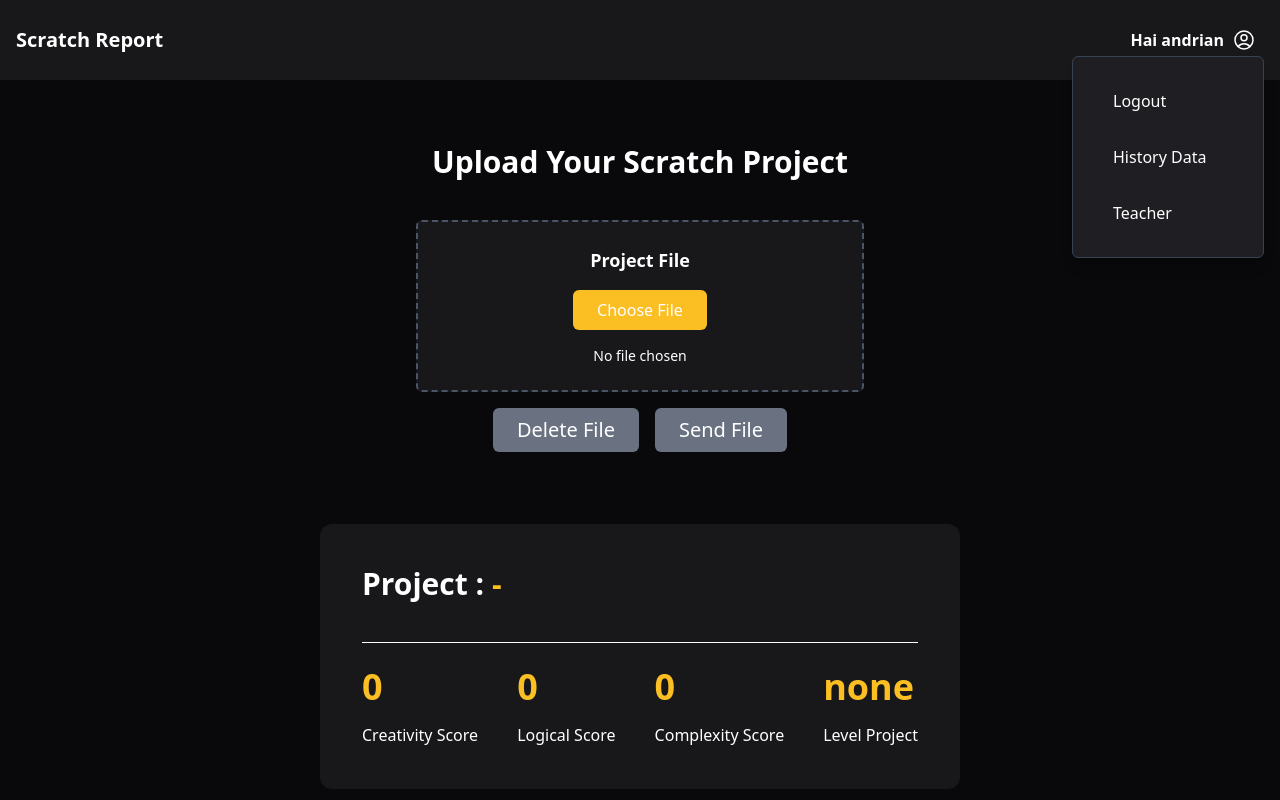
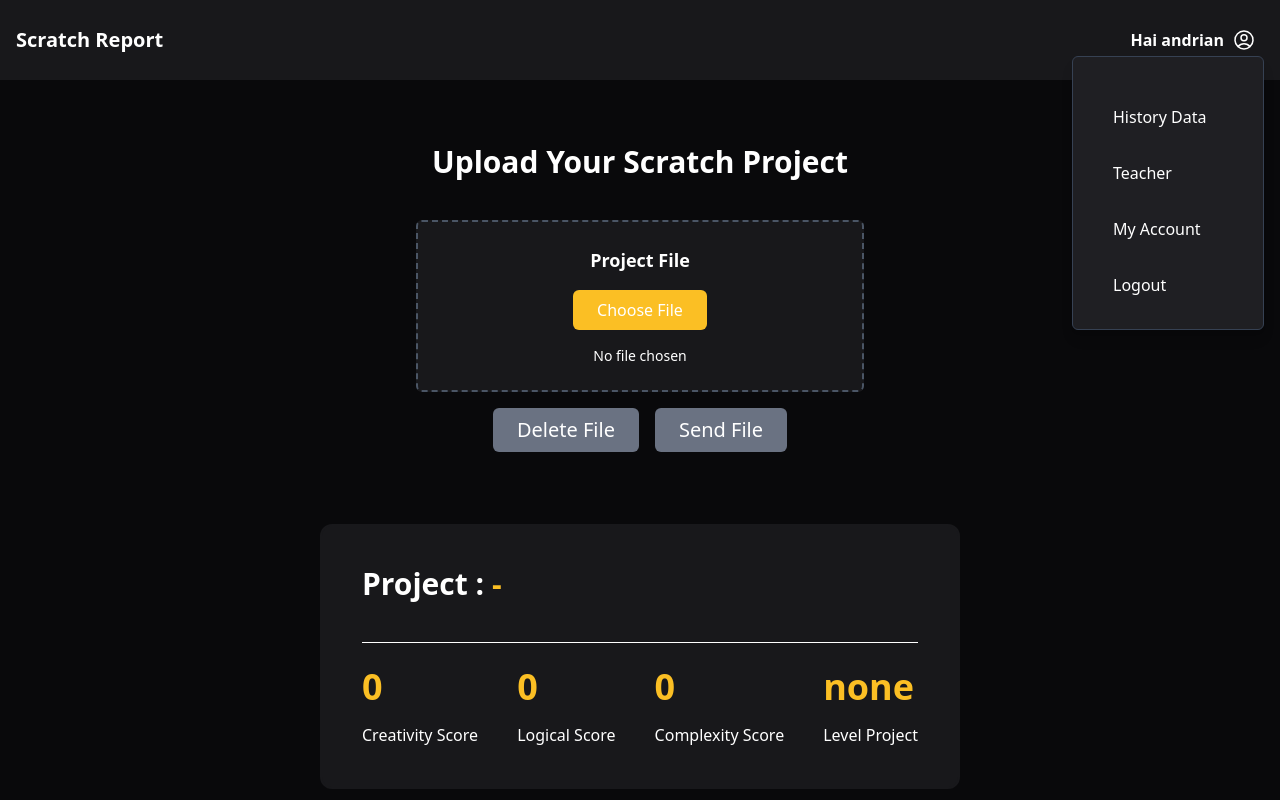
Before and after one commit to rendipilot/fe-sc, a Nuxt app: page / in a window 1280 px wide. Both pictures are taken after a click on the button 1244 px from the left and 40 px from the top of the page. Built offline with nearby package versions, Linux system fonts and the light colour scheme; no server answers.

Commit message:
add button my account and init page user and changing button

```diff
--- a/pages/history.vue
+++ b/pages/history.vue
@@ -27,12 +27,6 @@
           v-if="isDropdownOpen"
           class="absolute top-14 right-4 w-48 bg-[#1F1F23] border border-gray-700 rounded-md shadow-lg z-50 p-6"
         >
-          <button
-            class="w-full text-left px-4 py-2 text-white hover:bg-red-600 transition duration-150 rounded-md"
-            @click="logoutHandler"
-          >
-            Logout
-          </button>
           <NuxtLink to="/history">
             <button
             class="w-full text-left px-4 py-2 text-white hover:bg-[#FBBF24] mt-4 transition duration-150 rounded-md"
@@ -47,6 +41,19 @@
             Teacher
           </button>
           </NuxtLink>
+          <NuxtLink to="/teacher">
+            <button
+            class="w-full text-left px-4 py-2 text-white hover:bg-[#0118D8] mt-4 transition duration-150 rounded-md"
+          >
+            My Account
+          </button>
+          </NuxtLink>
+          <button
+            class="w-full text-left px-4 py-2 text-white hover:bg-red-600 mt-4 transition duration-150 rounded-md"
+            @click="logoutHandler"
+          >
+            Logout
+          </button>
         </div>
       </div>
     </div>
--- a/pages/index.vue
+++ b/pages/index.vue
@@ -28,12 +28,6 @@
           v-if="isDropdownOpen"
           class="absolute top-14 right-4 w-48 bg-[#1F1F23] border border-gray-700 rounded-md shadow-lg z-50 p-6"
         >
-          <button
-            class="w-full text-left px-4 py-2 text-white hover:bg-red-600 transition duration-150 rounded-md"
-            @click="logoutHandler"
-          >
-            Logout
-          </button>
           <NuxtLink to="/history">
             <button
             class="w-full text-left px-4 py-2 text-white hover:bg-[#FBBF24] mt-4 transition duration-150 rounded-md"
@@ -48,6 +42,19 @@
             Teacher
           </button>
           </NuxtLink>
+          <NuxtLink to="/teacher">
+            <button
+            class="w-full text-left px-4 py-2 text-white hover:bg-[#0118D8] mt-4 transition duration-150 rounded-md"
+          >
+            My Account
+          </button>
+          </NuxtLink>
+          <button
+            class="w-full text-left px-4 py-2 text-white hover:bg-red-600 mt-4 transition duration-150 rounded-md"
+            @click="logoutHandler"
+          >
+            Logout
+          </button>
         </div>
       </div>
     </div>
--- a/pages/teacher.vue
+++ b/pages/teacher.vue
@@ -29,12 +29,6 @@
           v-if="isDropdownOpen"
           class="absolute top-14 right-4 w-48 bg-[#1F1F23] border border-gray-700 rounded-md shadow-lg z-50 p-6"
         >
-          <button
-            class="w-full text-left px-4 py-2 text-white hover:bg-red-600 transition duration-150 rounded-md"
-            @click="logoutHandler"
-          >
-            Logout
-          </button>
           <NuxtLink to="/history">
             <button
               class="w-full text-left px-4 py-2 text-white hover:bg-[#FBBF24] mt-4 transition duration-150 rounded-md"
@@ -49,6 +43,19 @@
               Teacher
             </button>
           </NuxtLink>
+          <NuxtLink to="/teacher">
+            <button
+              class="w-full text-left px-4 py-2 text-white hover:bg-[#0118D8] mt-4 transition duration-150 rounded-md"
+            >
+              My Account
+            </button>
+          </NuxtLink>
+          <button
+            class="w-full text-left px-4 py-2 text-white hover:bg-red-600 mt-4 transition duration-150 rounded-md"
+            @click="logoutHandler"
+          >
+            Logout
+          </button>
         </div>
       </div>
     </div>
@@ -56,7 +63,12 @@
       <h2 class="text-3xl font-semibold">Teacher</h2>
     </div>
     <div class="flex w-[80%] mx-auto mt-5 justify-between items-center">
-      <button class="py-2 px-2 bg-[#FBBF24] rounded-md font-semibold">New Teacher</button>
+      <button
+        class="py-2 px-2 bg-[#FBBF24] rounded-md font-semibold"
+        @click="modelHandler"
+      >
+        New Teacher
+      </button>
       <input
         class="w-auto py-4 px-4 text-gray-200 rounded-md bg-[#242427]"
         placeholder="searching"
@@ -83,7 +95,9 @@
             <td>{{ person.name }}</td>
             <td>{{ person.join }}</td>
             <td>
-              <button :class="person.active ? 'text-[#06D001]' : 'text-red-500'">
+              <button
+                :class="person.active ? 'text-[#06D001]' : 'text-red-500'"
+              >
                 <svg
                   xmlns="http://www.w3.org/2000/svg"
                   fill="none"
@@ -178,6 +192,17 @@
 
       <button class="join-item btn btn-outline ml-1 rounded-md">Next</button>
     </div>
+
+    <!-- Modal -->
+    <dialog ref="modalRef" class="modal">
+      <div class="modal-box">
+        <h3 class="text-lg font-bold text-white">Add Teacher</h3>
+        <p class="py-4 text-white">Ini adalah isi modal</p>
+        <div class="modal-action">
+          <button class="btn" @click="modalRef?.close()">Tutup</button>
+        </div>
+      </div>
+    </dialog>
   </div>
 </template>
 
@@ -189,6 +214,7 @@ definePageMeta({
 });
 
 const isDropdownOpen = ref(false);
+const modalRef = ref(null);
 
 const toggleDropdown = () => {
   isDropdownOpen.value = !isDropdownOpen.value;
@@ -203,6 +229,14 @@ const people = [
 // Hitung berapa baris kosong yang perlu ditambahkan
 const emptyRows = 10 - people.length;
 
+const modelHandler = () => {
+  modalRef.value?.showModal();
+};
+
+const closeModal = () => {
+  modalRef.value?.close();
+};
+
 const logoutHandler = async () => {
   const cookie = useCookie("scr-token");
   cookie.value = null;
--- /dev/null
+++ b/pages/user.vue
@@ -0,0 +1,6 @@
+<template>
+    <div>Halaman user</div>
+</template>
+
+<script setup>
+</script>
```
